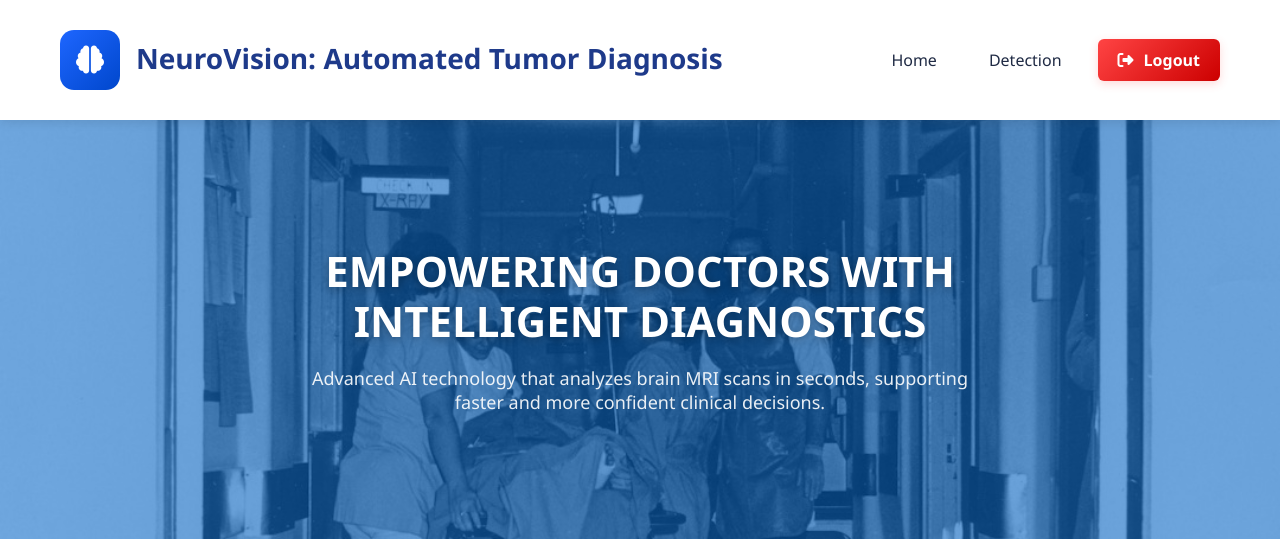
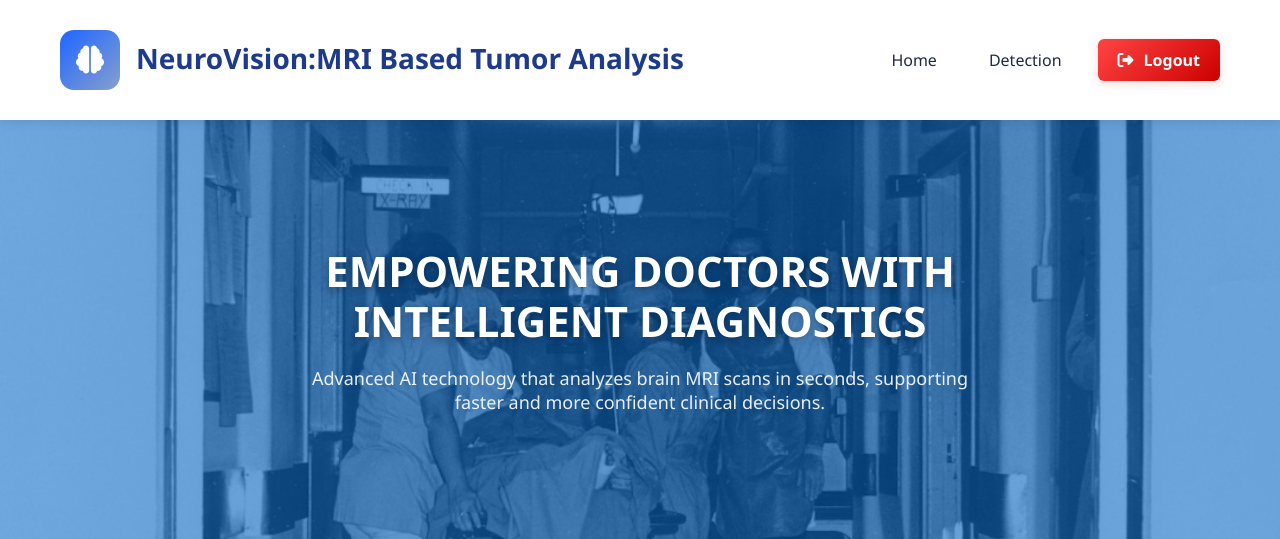
Before and after one commit to dikshyashres/NeuroVision, a Flask app: page /home in a window 1280 px wide. Shown: the top 539 px of the page. Run offline with Flask 3, Linux system fonts and the light colour scheme; the visitor is signed in with stand-in values (Sample User, id 1).

Commit message:
enhancement

```diff
--- a/static/detection.css
+++ b/static/detection.css
@@ -27,7 +27,7 @@ body {
 .logo {
   width: 60px;
   height: 60px;
-  background: linear-gradient(135deg, #1e66ff 0%, #0047cc 100%);
+  background: linear-gradient(135deg, #1e66ff 0%, #869fce 100%);
   border-radius: 14px;
   display: flex;
   align-items: center;
--- a/static/home.css
+++ b/static/home.css
@@ -26,7 +26,7 @@ body {
 .logo {
   width: 60px;
   height: 60px;
-  background: linear-gradient(135deg, #1e66ff 0%, #0047cc 100%);
+  background: linear-gradient(135deg, #1e66ff 0%, #869fce 100%);
   border-radius: 14px;
   display: flex;
   align-items: center;
--- a/templates/home.html
+++ b/templates/home.html
@@ -1,9 +1,9 @@
-<!DOCTYPE html>
+<!doctype html>
 <html lang="en">
   <head>
     <meta charset="UTF-8" />
     <meta name="viewport" content="width=device-width, initial-scale=1.0" />
-    <title>NeuroVision: Automated Tumor Diagnosis</title>
+    <title>NeuroVision:MRI Based Tumor Analysis</title>
     <link rel="icon" href="{{ url_for('static', filename='fav.jpg') }}" />
     <link
       rel="stylesheet"
@@ -23,7 +23,7 @@
         <i class="fa-solid fa-brain"></i>
       </div>
       <div class="header-text">
-        <h1>NeuroVision: Automated Tumor Diagnosis</h1>
+        <h1>NeuroVision:MRI Based Tumor Analysis</h1>
       </div>
       <nav class="nav-links">
         <a href="{{ url_for('home') }}" class="active">Home</a>
@@ -180,7 +180,7 @@
             entry.target.classList.toggle("show", entry.isIntersecting);
           });
         },
-        { threshold: 0.2 }
+        { threshold: 0.2 },
       );
       boxes.forEach((box) => observer.observe(box));
 
```
Also changed, not shown: templates/detection.html (+4 -4 lines).
